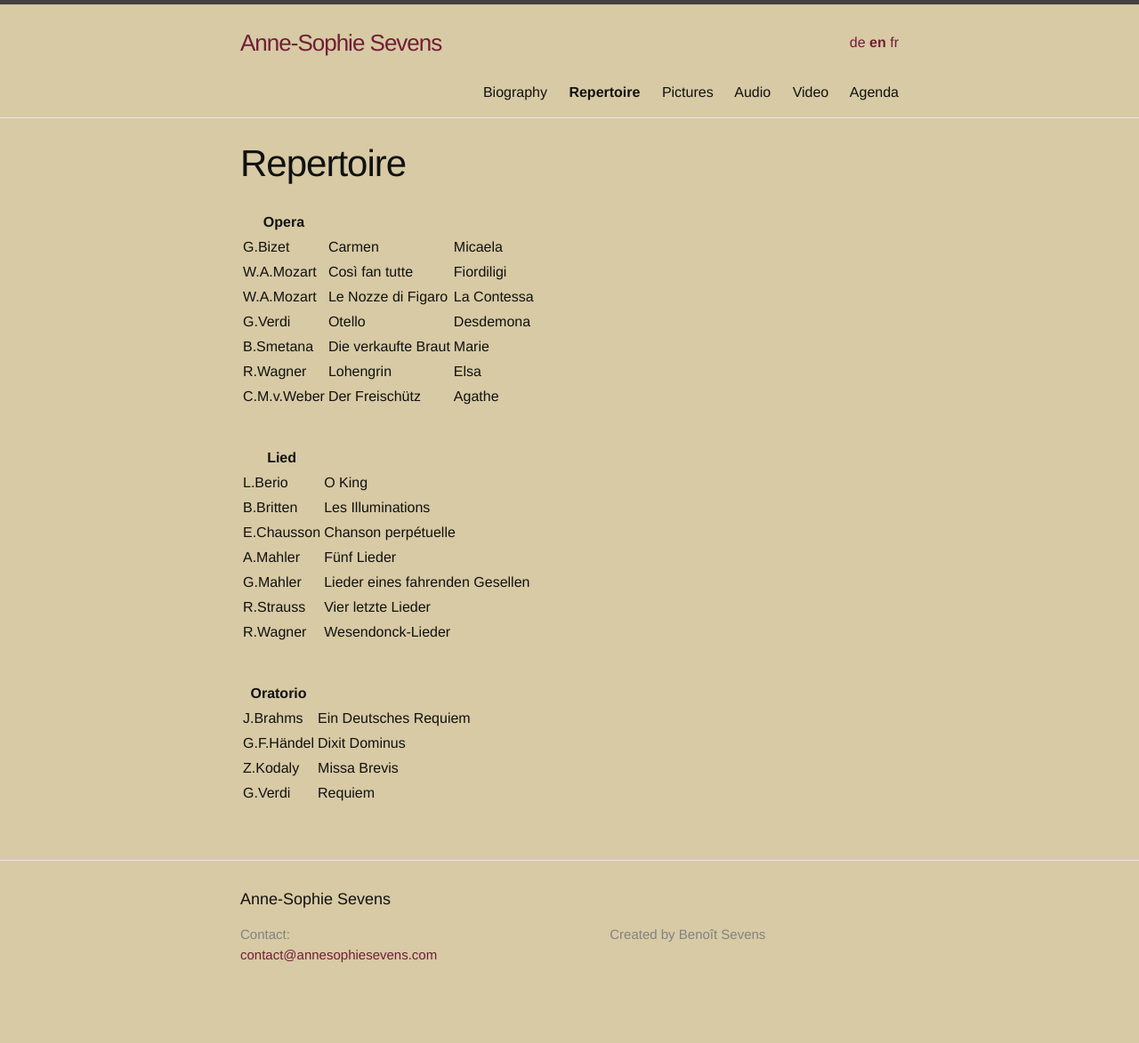
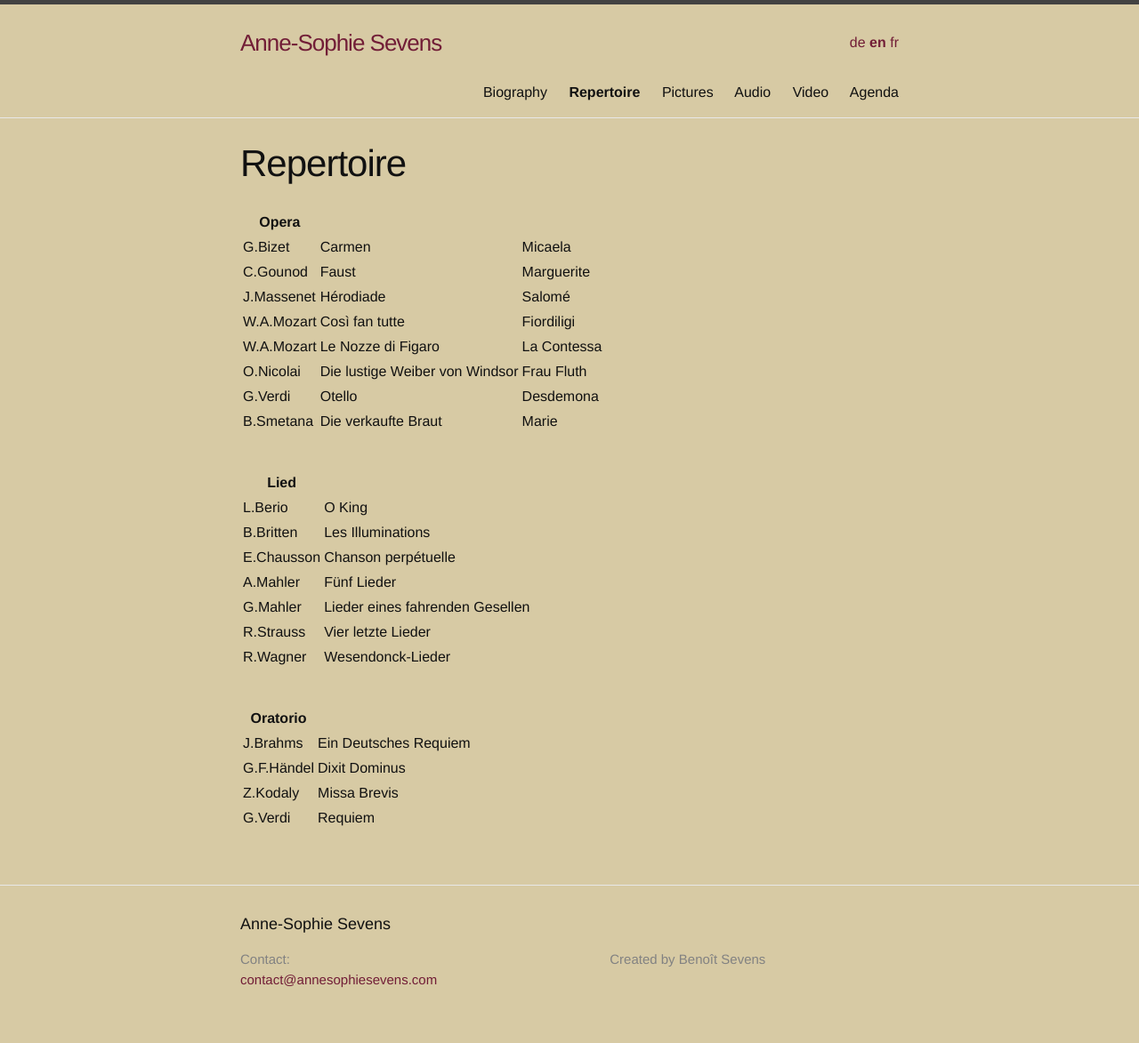
Before and after one commit to annesophie-sevens/annesophie-sevens.github.io, a Jekyll site: the page built from repertoire-en.md, in a window 1280 px wide. Shown: the whole page at 89% size. Built offline with Jekyll 4.4.1, drawn with Linux system fonts in a browser that asks for light colours; before the commit the page ends 1145 px from its top, so only the background shows below that.

Commit message:
Update repertoire-en.md

```diff
--- a/repertoire-en.md
+++ b/repertoire-en.md
@@ -10,12 +10,13 @@ ref: repertoire
 |Opera | | |
 | -------- | ----- | ---- |
 | G.Bizet | Carmen | Micaela |
+| C.Gounod | Faust | Marguerite |
+| J.Massenet | Hérodiade | Salomé |
 | W.A.Mozart | Così fan tutte | Fiordiligi |
 | W.A.Mozart | Le Nozze di Figaro | La Contessa |
+| O.Nicolai | Die lustige Weiber von Windsor | Frau Fluth |
 | G.Verdi | Otello | Desdemona |
 | B.Smetana | Die verkaufte Braut | Marie |
-| R.Wagner | Lohengrin | Elsa |
-| C.M.v.Weber | Der Freischütz | Agathe |
 
 &nbsp;
 
```
